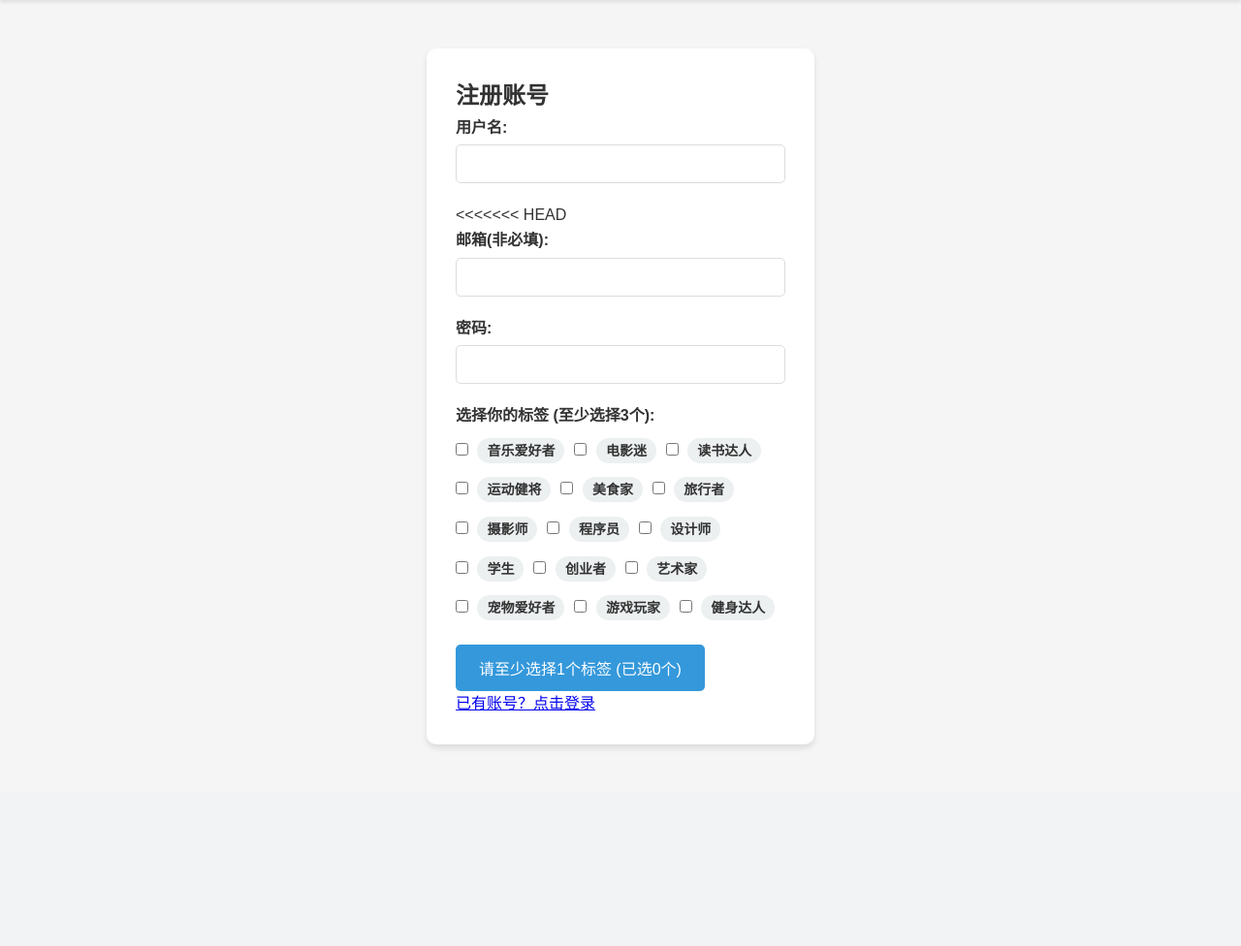
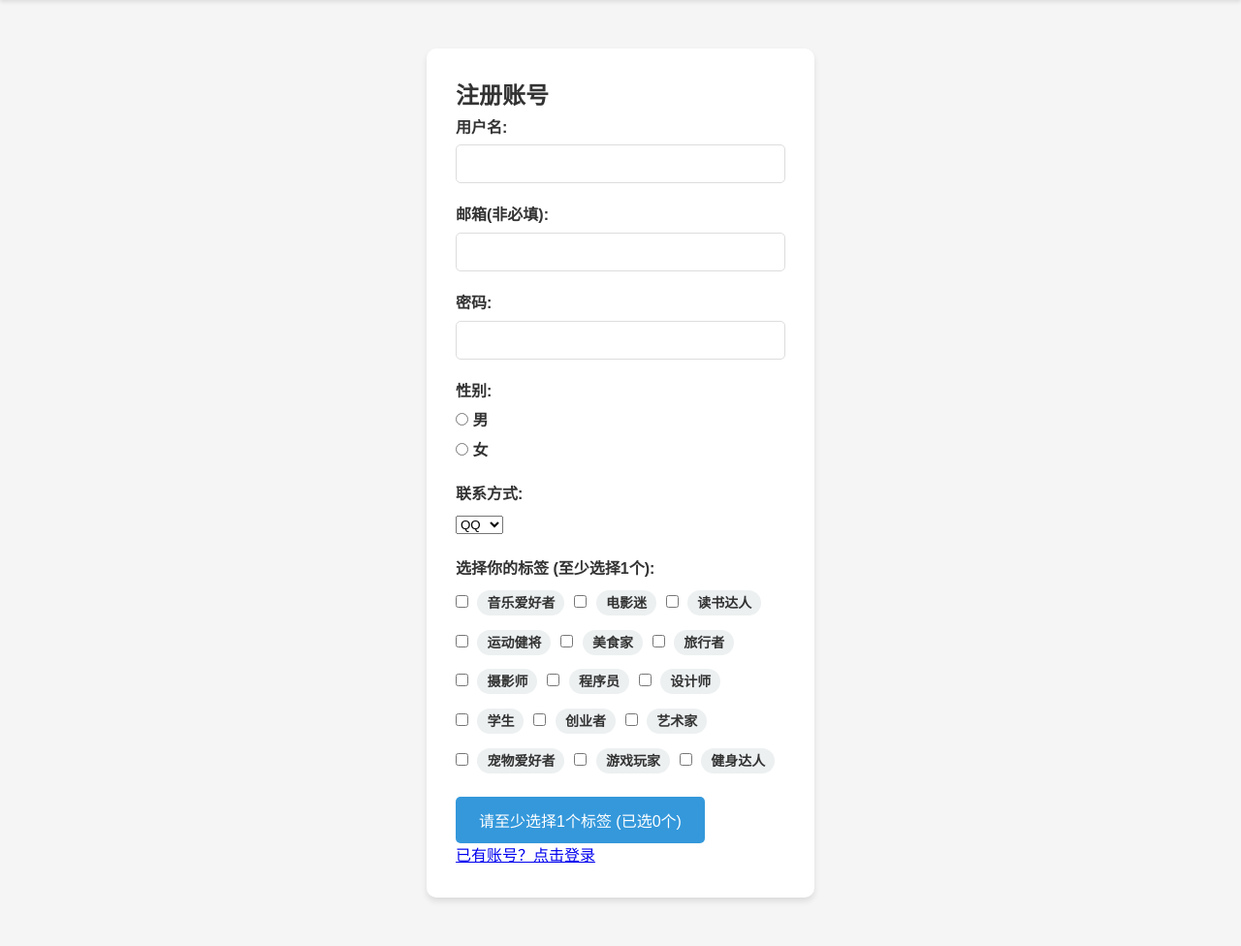
Before and after one commit to yenneroul/SYSU-SE-Project, a Flask app: page /auth/register in a window 1280 px wide. Shown: the part 70-1046 px from the top of the page at 97% size. Before the commit the page ends 842 px from the top, so only its background shows below. Run offline with Flask 3, Linux system fonts and the light colour scheme.

Commit message:
fix merge bug

```diff
--- a/templates/register.html
+++ b/templates/register.html
@@ -12,7 +12,6 @@
         </div>
 
         <div class="form-group">
-<<<<<<< HEAD
             <label for="email">邮箱(非必填):</label>
             <input type="email" id="email" name="email"> </div>
 
@@ -22,7 +21,28 @@
         </div>
 
         <div class="form-group">
-            <label>选择你的标签 (至少选择3个):</label>
+            <label>性别:</label>
+            <div class="gender-options">
+                <label>
+                    <input type="radio" name="gender" value="male" required> 男
+                </label>
+                <label>
+                    <input type="radio" name="gender" value="female" required> 女
+                </label>
+            </div>
+        </div>
+
+        <div class="form-group">
+            <label for="contact_type">联系方式:</label>
+            <select id="contact_type" name="contact_type" required onchange="toggleContactInput()">
+                <option value="qq">QQ</option>
+                <option value="wechat">微信</option>
+            </select>
+            <input type="text" id="contact_account" name="contact_account" placeholder="请输入QQ号或微信号" style="display:none;" required>
+        </div>
+
+        <div class="form-group">
+            <label>选择你的标签 (至少选择1个):</label>
             <div class="tags-container">
                 {% for tag in tags %}
                 <label class="tag-checkbox">
@@ -38,4 +58,6 @@
 
     <p><a href="{{ url_for('auth.login') }}">已有账号？点击登录</a></p>
 </div>
+
+<script src="{{ url_for('static', filename='js/register.js') }}"></script>
 {% endblock %}
```
Also changed, not shown: instance/social_app.db (added).
